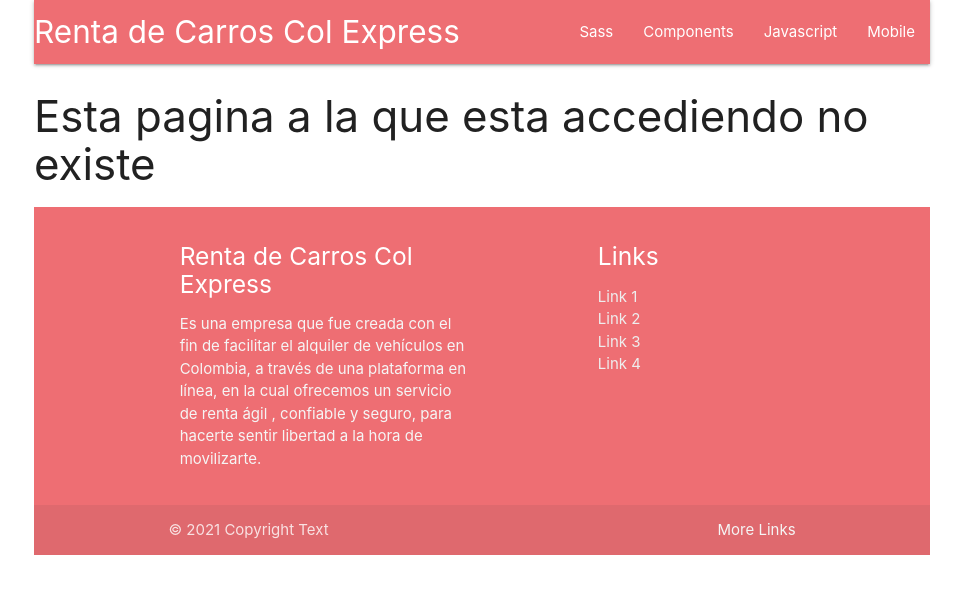
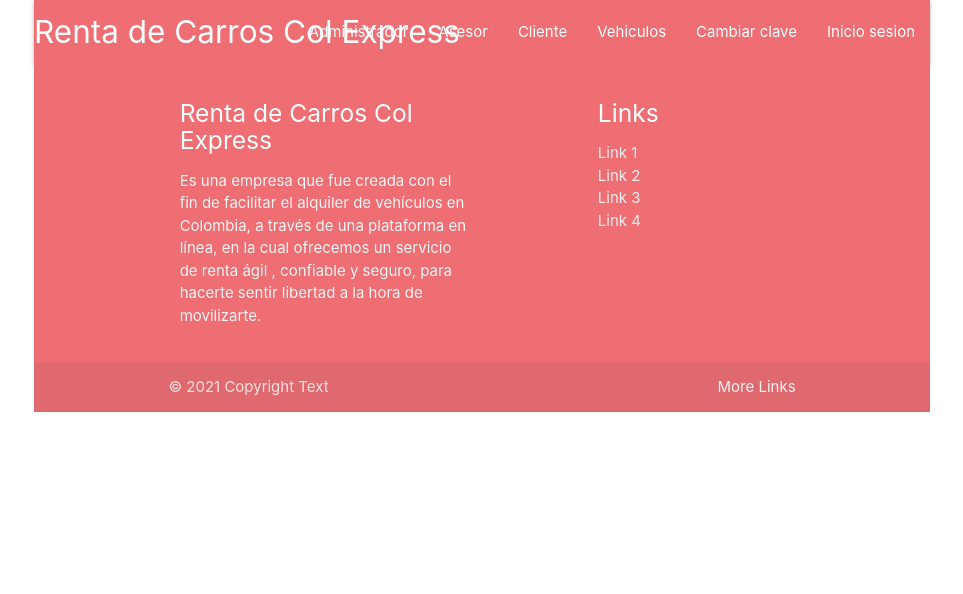
Before and after one commit to LiliRosales/RentaDeCarrosColExpressAngular, an Angular app: page /seguridad in a window 1280 px wide. Shown: the top 594 px of the page, without its empty margins (158-1121 px from the left). Built offline with nearby package versions, Linux system fonts and the light colour scheme.

Commit message:
Formulario inicio sesion

```diff
--- a/src/app/app-routing.module.ts
+++ b/src/app/app-routing.module.ts
@@ -12,11 +12,11 @@ const routes: Routes = [
     path: "",
     pathMatch: 'full',
     redirectTo: '/inicio'
-  },
+  },/*
   {
     path: "**",
     component: ErrorComponent
-  },
+  },*/
   {
     path: 'seguridad',
     loadChildren: () =>import("./modulos/seguridad/seguridad.module").then(x =>x.SeguridadModule)
--- a/src/app/modulos/seguridad/identificacion/identificacion.component.html
+++ b/src/app/modulos/seguridad/identificacion/identificacion.component.html
@@ -1 +1,47 @@
-<p>identificacion works!</p>
+<div class="container">
+    <div class="col s12 l4 offset-14">
+      <div class="card grey ligthen-3">
+        <div class="card-content">
+  <div class="col s12 m6 l4 z-depth-4 card-panel border-radius-6 login-card bg-opacity-8">
+
+<form>
+      <div class="row">
+        <div class="input-field col s12">
+          <h5 class="ml-4">Iniciar Sesión</h5>
+        </div>
+      </div>
+      <div class="row margin">
+        <div class="input-field col s12">
+          <i class="material-icons prefix pt-2">mail_outline</i>
+          <input formControlName="usuario" id="email" type="email" class="validate">
+          <label for="email" class="center-align">Email</label>
+        </div>
+      </div>
+      <div class="row margin">
+        <div class="input-field col s12">
+          <i class="material-icons prefix pt-2">lock_outline</i>
+          <input formControlName="clave" id="password" type="password" class="validate">
+          <label for="password" class="">Clave</label>
+        </div>
+      </div>
+      <div class="row">
+        <div class="input-field col s12">
+        <button type="submit" class="btn waves-effect waves-light border-round gradient-45deg-purple-deep-orange col s12">Iniciar Sesión</button>
+        </div>
+      </div>
+      <div class="row">
+        <div class="input-field col s6 m6 l6">
+          <p class="margin medium-small"><a href="
+            ">Registrate!</a></p>
+        </div>
+        <div class="input-field col s6 m6 l6">
+          <p class="margin right-align medium-small"><a href="">¿Olvidaste tu contraseña?</a>
+          </p>
+        </div>
+      </div>
+    </form>
+</div>
+</div>
+</div>
+</div>
+</div>
--- a/src/app/modulos/seguridad/seguridad-routing.module.ts
+++ b/src/app/modulos/seguridad/seguridad-routing.module.ts
@@ -1,7 +1,18 @@
 import { NgModule } from '@angular/core';
 import { RouterModule, Routes } from '@angular/router';
+import { CambioClaveComponent } from './cambio-clave/cambio-clave.component';
+import { IdentificacionComponent } from './identificacion/identificacion.component';
 
-const routes: Routes = [];
+const routes: Routes = [
+  {
+    path: "identificar",
+    component: IdentificacionComponent
+  },
+  {
+    path: "cambio-clave",
+    component: CambioClaveComponent
+  }
+];
 
 @NgModule({
   imports: [RouterModule.forChild(routes)],
--- a/src/app/plantillas/banner-navegacion/banner-navegacion.component.html
+++ b/src/app/plantillas/banner-navegacion/banner-navegacion.component.html
@@ -1,20 +1,24 @@
 
   <nav>
     <div class="nav-wrapper">
-      <a href="#!" class="brand-logo">Renta de Carros Col Express</a>
-      <a href="#" data-target="mobile-demo" class="sidenav-trigger"><i class="material-icons">menu</i></a>
+      <a routerLink="/inicio" class="brand-logo">Renta de Carros Col Express</a>
+      <a routerLink="/inicio" data-target="mobile-demo" class="sidenav-trigger"><i class="material-icons">menu</i></a>
       <ul class="right hide-on-med-and-down">
-        <li><a href="sass.html">Sass</a></li>
-        <li><a href="badges.html">Components</a></li>
-        <li><a href="collapsible.html">Javascript</a></li>
-        <li><a href="mobile.html">Mobile</a></li>
+        <li><a routerLink="/administracion/administrador">Administrador</a></li>
+        <li><a routerLink="/administracion/asesor">Asesor</a></li>
+        <li><a routerLink="/administracion/cliente">Cliente</a></li>
+        <li><a routerLink="/administracion/vehiculo">Vehiculos</a></li>
+        <li><a routerLink="/seguridad/cambio-clave">Cambiar clave</a></li>
+        <li><a routerLink="/seguridad/identificar">Inicio sesion</a></li>
       </ul>
     </div>
   </nav>
 
   <ul class="sidenav" id="mobile-demo">
-    <li><a href="sass.html">Sass</a></li>
-    <li><a href="badges.html">Components</a></li>
-    <li><a href="collapsible.html">Javascript</a></li>
-    <li><a href="mobile.html">Mobile</a></li>
+    <li><a routerLink="/administracion/administrador">Administrador</a></li>
+        <li><a routerLink="/administracion/asesor">Asesor</a></li>
+        <li><a routerLink="/administracion/cliente">Cliente</a></li>
+        <li><a routerLink="/administracion/vehiculo">Vehiculos</a></li>
+        <li><a routerLink="/seguridad/cambio-clave">Cambiar clave</a></li>
+        <li><a routerLink="/seguridad/identificar">Inicio sesion</a></li>
   </ul>
```
